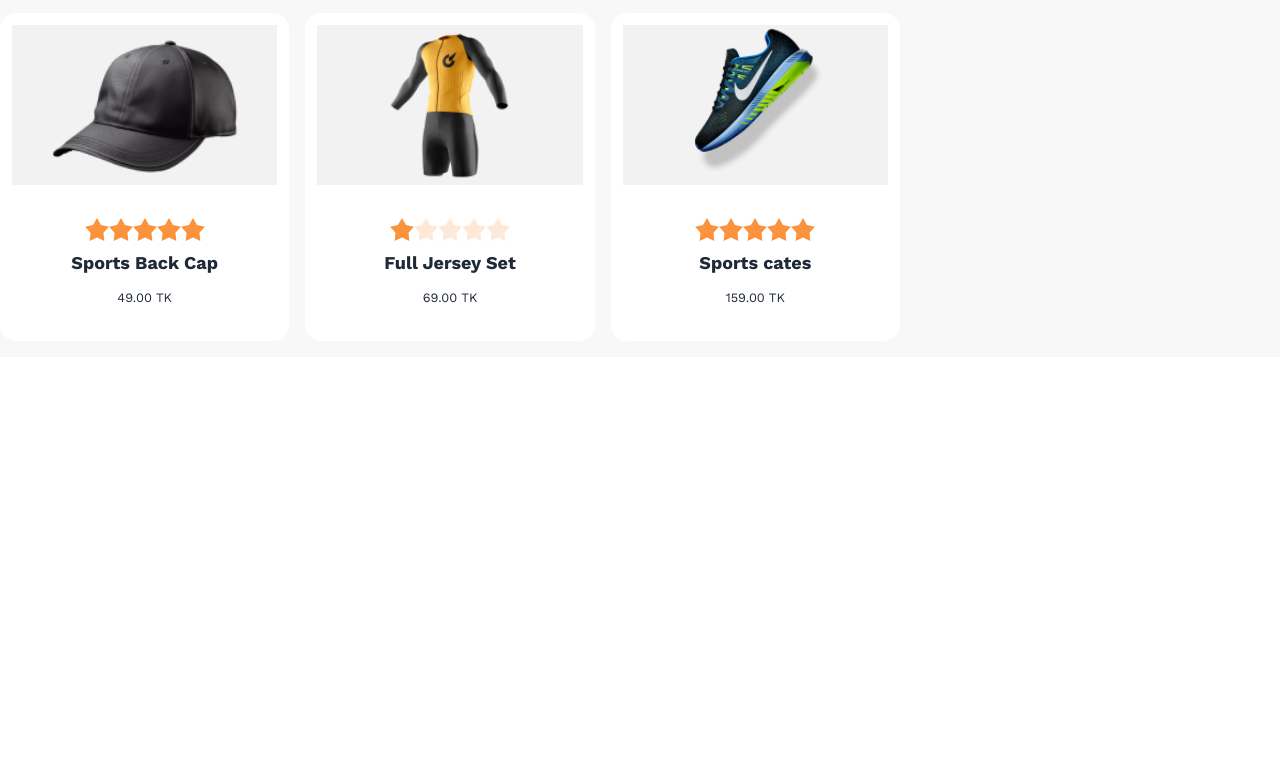
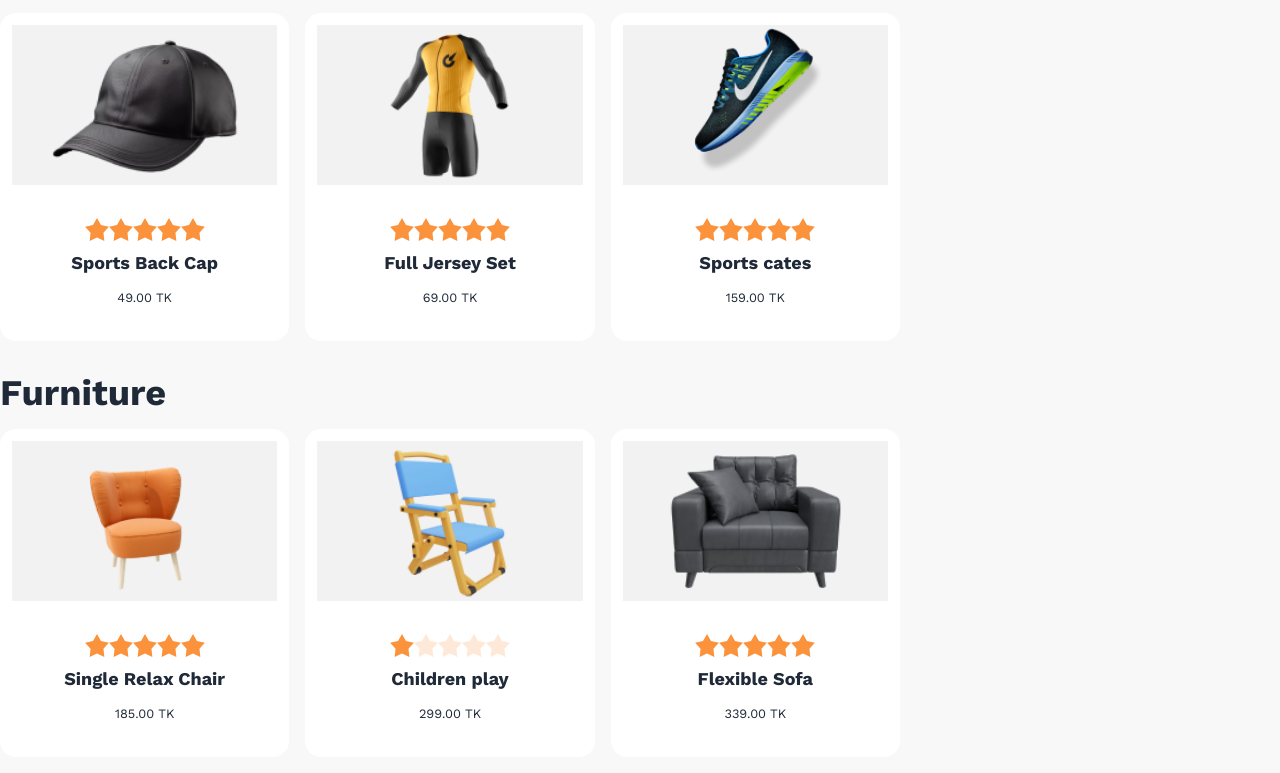
Before and after one commit to Nazmul-Hasan-Shadin/summery-sell, a plain HTML site: page index.html in a window 1280 px wide. Shown: the part 1121-1894 px from the top of the page. Before the commit the page ends 1478 px from the top, so only its background shows below. Drawn offline with nearby package versions, Linux system fonts and the light colour scheme.

Commit message:
final update

```diff
--- a/index.html
+++ b/index.html
@@ -1,5 +1,5 @@
 <!DOCTYPE html>
-<html lang="en">
+<html lang="en"  data-theme="light">
   <head>
     <meta charset="UTF-8" />
     <meta name="viewport" content="width=device-width, initial-scale=1.0" />
@@ -56,7 +56,7 @@
           />
           <div class="lg:-ml-20 ">
             <p class="font-medium text-center mb-10 text-3xl">---SALE FEVER---</p>
-            <h1 class=" text-3xl lg:text-5xl text-center font-bold  ">Purchase TK 200 or <br> above & get <span class="text-mainColor">20% off</span></h1>
+            <h1 class=" -my-7 text-3xl lg:text-5xl text-center font-bold  ">Purchase TK 200 or <br> above & get <span class="text-mainColor">20% off</span></h1>
             <p class=" font-medium mt-20 text-center ">
                 Use Promo Code
                 <button class="btn bg-mainBtn text-white px-7 font-semibold">SELL200</button>
@@ -308,9 +308,92 @@
 
       </section>
 
+      <section class="max-w-screen-xl mx-auto flex flex-col gap-6">
+        <!-- product categories -->
+        <div class="-mt-16">
+         <h2 class="font-semibold text-2xl text-center lg:text-start lg:text-4xl pt-20">Furniture</h2>
+         <div class="grid md:grid-cols-2 gap-4  lg:grid-cols-3 py-4 lg:w-[900px]">
+             <!-- product-1 -->
+             <div class="card  bg-white bg-base-100 ">
+                 <figure class=" pt-3">
+                <div class="  bg-[#1111110D] w-11/12 mx-3 h-40 flex justify-center ">
+                 <img src="/images/prod7.png" alt="Shoes" class="rounded-xl    " />
+                </div>
+                 </figure>
+                 <div class="card-body items-center text-center">
+
+                         <div class="rating">
+                             <input type="radio " name="rating-2" class="mask  mask-star-2 bg-orange-400" />
+                             <input type="radio " name="rating-2" class="mask  mask-star-2 bg-orange-400"  />
+                             <input type="radio " name="rating-2" class="mask  mask-star-2 bg-orange-400" />
+                             <input type="radio " name="rating-2" class="mask  mask-star-2 bg-orange-400" checked />
+                             <input type="radio " name="rating-2" class="mask  mask-star-2 bg-orange-400" />
+                           </div>
+
+                   <h2 class="card-title text-lg">Single Relax Chair</h2>
+
+                   <div class="card-actions">
+                     <p><small >185.00 TK</small></p>
+                   </div>
+                 </div>
+               </div>
+             <!-- product-2 -->
+             <div class="card bg-white  bg-base-100 ">
+                 <figure class=" pt-3">
+                     <div class="  bg-[#1111110D] w-11/12  mx-3 h-40 flex justify-center ">
+                      <img src="/images/prod8.png" alt="Shoes" class="rounded-xl   " />
+                     </div>
+                      </figure>
+                 <div class="card-body items-center text-center">
+                     <div class="rating">
+                         <input type="radio" name="rating-2" class="mask mask-star-2 bg-orange-400" checked />
+                         <input type="radio" name="rating-2" class="mask mask-star-2 bg-orange-400"  />
+                         <input type="radio" name="rating-2" class="mask mask-star-2 bg-orange-400" />
+                         <input type="radio" name="rating-2" class="mask mask-star-2 bg-orange-400"  />
+                         <input type="radio" name="rating-2" class="mask mask-star-2 bg-orange-400" />
+                       </div>
+                       <h2 class="card-title text-lg">Children play</h2>
+
+                   <div class="card-actions">
+                     <p><small>299.00 TK</small></p>
+                   </div>
+                 </div>
+               </div>
+             <!-- product-3 -->
+             <div class="card bg-white  bg-base-100 ">
+                 <figure class=" pt-3">
+                     <div class="  bg-[#1111110D] w-11/12 mx-3 h-40 flex justify-center ">
+                      <img src="/images/prod9.png" alt="Shoes" class="rounded-xl   " />
+                     </div>
+                      </figure>
+                 <div class="card-body items-center text-center">
+                     <div class="rating">
+                         <input type="radio " name="rating-2" class="mask mask-star-2 bg-orange-400" />
+                         <input type="radio " name="rating-2" class="mask mask-star-2 bg-orange-400"  />
+                         <input type="radio " name="rating-2" class="mask mask-star-2 bg-orange-400" />
+                         <input type="radio " name="rating-2" class="mask mask-star-2 bg-orange-400" checked />
+                         <input type="radio " name="rating-2" class="mask mask-star-2 bg-orange-400" />
+                       </div>
+                       <h2 class="card-title text-lg">Flexible Sofa</h2>
+
+                   <div class="card-actions">
+                     <p><small>339.00 TK</small></p>
+                   </div>
+                 </div>
+               </div>
+
+         </div>
+        </div>
+
+
+
+      </section>
+
     </main>
 
     <footer></footer>
+
+    <script src="./js/utility.js"></script>
 
     <script src="./js/calculaton.js"></script>
 
--- a/js/calculaton.js
+++ b/js/calculaton.js
@@ -1,25 +1,8 @@
-function priceFloter(priceId) {
-  const totalPrice = document.getElementById(priceId).innerText;
-
-  const price = parseFloat(totalPrice);
-
-  return price;
-}
-
-//  update price
-function updatePrice(priceSelector, total) {
-  let priceElement = document.getElementById(priceSelector);
-  console.log(priceElement);
-  priceElement.innerText = total;
-}
-
 const singleProductCards = document.getElementsByClassName("card");
 for (const singleProductCard of singleProductCards) {
   const productHandle = singleProductCard.addEventListener(
     "click",
     function (event) {
-      console.log(event);
-
       const priceText = event.target
         .closest(".card")
         .querySelector(".card-actions")
@@ -28,12 +11,12 @@ for (const singleProductCard of singleProductCards) {
 
       const cartPreviousPrice = priceFloter("total-price");
 
-      const totalPrice =( price + cartPreviousPrice).toFixed(2);
-      updatePrice("total-price", totalPrice)
-      updatePrice('rest-total', totalPrice)
+      const totalPrice = (price + cartPreviousPrice).toFixed(2);
+      updatePrice("total-price", totalPrice);
+      updatePrice("rest-total", totalPrice);
       totalPriceCalculation();
 
-      //   p element create
+
       const parent = document.getElementById("added-items");
       const productTitle = event.target
         .closest(".card")
@@ -51,80 +34,42 @@ for (const singleProductCard of singleProductCards) {
   );
 }
 
-function totalPriceCalculation() {
+
+document.getElementById("coupon-value").addEventListener("keyup", function () {
   const totalPrice = priceFloter("total-price");
 
-  if (totalPrice >= 0) {
-    const purchaseBtn = document
-      .getElementById("purchase-btn")
-      .removeAttribute("disabled");
+  const couponBtn = document.getElementById("coupon-code-btn");
+  const couponField = document.getElementById("coupon-value");
+  if (totalPrice >= 200 && couponField.value === "SELL200") {
+    couponBtn.removeAttribute("disabled");
+  } else {
+    couponBtn.setAttribute("disabled", true);
   }
-}
+});
 
-// function discountCalculation() {
-//   const couponField = document.getElementById("coupon-value");
-//   const couponBtn = document.getElementById("coupon-code-btn");
-//   console.log(couponBtn, couponField);
+document
+  .getElementById("coupon-code-btn")
+  .addEventListener("click", function () {
+    const totalPrice = priceFloter("total-price");
+    const restTotal = priceFloter("rest-total");
 
-//   couponField.addEventListener("input", function () {
-//     if (couponField.value.trim === "SELL200") {
-//       couponBtn.removeAttributeNS("disabled");
-//     } else {
-//       couponBtn.setAttribute("disabled", disabled);
-//     }
-//   });
-// }
+    const couponField = document.getElementById("coupon-value");
+    if (totalPrice >= 200 && couponField.value === "SELL200") {
+      const discount = (totalPrice * 0.2).toFixed(2);
+      const restTotal = (totalPrice - discount).toFixed(2);
 
-document.getElementById("coupon-value").addEventListener('keyup',function(){
-    const totalPrice = priceFloter("total-price");
-
-    const couponBtn = document.getElementById("coupon-code-btn");
-    const couponField=document.getElementById("coupon-value");
-    if (totalPrice>=200 && couponField.value === 'SELL200' ) {
-
-            couponBtn.removeAttribute("disabled")
+      updatePrice("rest-total", restTotal);
+      updatePrice("discount-price", discount);
     }
-    else{
-         couponBtn.setAttribute('disabled',true)
-    }
-})
-
-document.getElementById('coupon-code-btn').addEventListener('click',function(){
-    const totalPrice = priceFloter("total-price")
-    const restTotal= priceFloter('rest-total');
-
-    const couponField=document.getElementById("coupon-value");
-    if (totalPrice>=200 && couponField.value === 'SELL200' ) {
-
-         const discount= (totalPrice * 0.2).toFixed(2)
-         const restTotal= ( totalPrice- discount).toFixed(2)
-
-         updatePrice('rest-total',restTotal);
-         updatePrice('discount-price',discount)
-
-
-        }
-})
-
-// clEAR CART
-function cartClear() {
-  const addedItems= document.getElementById('added-items')
-  while (addedItems.nextElementSibling) {
-    addedItems.removeChild(addedItems.firstChild);
-  }
- }
+  });
 
 
 
-document.getElementById('home-btn').addEventListener('click',function(){
+document.getElementById("home-btn").addEventListener("click", function () {
+  const value = "00.00";
+  updatePrice("total-price", value);
+  updatePrice("discount-price", value);
+  updatePrice("rest-total", value);
 
-
-
-   const value= '00.00';
-   updatePrice('total-price', value)
-   updatePrice('discount-price' ,value);
-   updatePrice('rest-total',value);
-
-   cartClear();
-
-})
+  cartClear();
+});
--- /dev/null
+++ b/js/utility.js
@@ -0,0 +1,43 @@
+function priceFloter(priceId) {
+    const totalPrice = document.getElementById(priceId).innerText;
+    const price = parseFloat(totalPrice);
+    return price;
+  }
+
+
+
+function updatePrice(priceSelector, total) {
+    let priceElement = document.getElementById(priceSelector);
+    console.log(priceElement);
+    priceElement.innerText = total;
+  }
+
+  function totalPriceCalculation() {
+    const totalPrice = priceFloter("total-price");
+
+    if (totalPrice >= 0) {
+      const purchaseBtn = document
+        .getElementById("purchase-btn")
+        .removeAttribute("disabled");
+    }
+
+  }
+
+
+
+
+function cartClear() {
+    const addedItems= document.getElementById('added-items')
+    while (addedItems.nextElementSibling) {
+      addedItems.removeChild(addedItems.firstChild);
+
+      const purchaseBtn = document.getElementById('purchase-btn');
+      purchaseBtn.disabled = true;
+
+
+      const applyBtn = document.getElementById('coupon-code-btn');
+      applyBtn.disabled = true;
+
+    }
+
+   }
```
